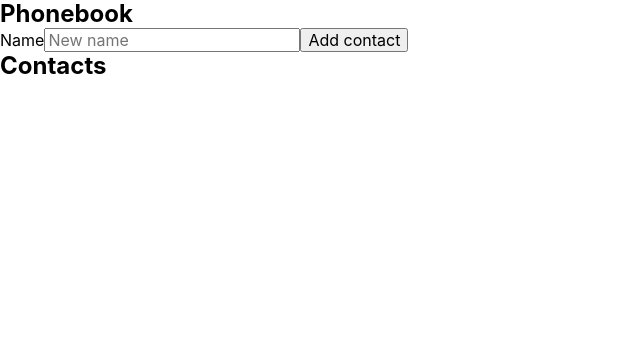
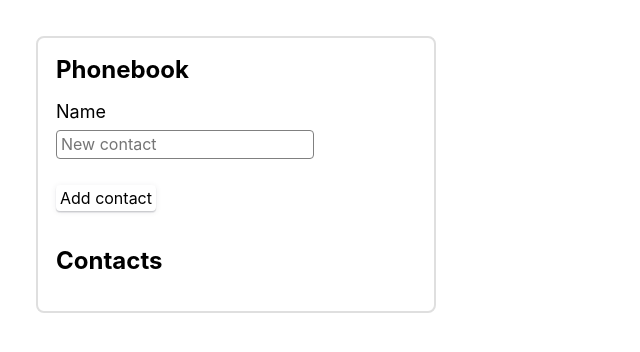
Before and after one commit to OksanaJarosch/goit-react-hw-02-phonebook, a React (Create React App) app: page / in a window 1280 px wide. Shown: the top 352 px of the page, without its empty margins (0-640 px from the left). Built offline with nearby package versions, Linux system fonts and the light colour scheme.

Commit message:
name-input-styled

```diff
--- a/src/components/App.jsx
+++ b/src/components/App.jsx
@@ -3,6 +3,7 @@ import { GlobalStyle } from "GlobalStyle";
 import { nanoid } from 'nanoid';
 import { Phonebook } from "./Phonebook/Phonebook";
 import { Contacts } from "./Contacts/Contacts";
+import { Container } from "./App.styled";
 
 export class App extends Component {
 
@@ -25,11 +26,11 @@ state = {
 
   render() {
     return (
-      <>
+      <Container>
         <Phonebook onAddContact={this.addContact}></Phonebook>
         <Contacts myContacts={this.state.contacts}></Contacts>
       <GlobalStyle />
-      </>
+      </Container>
     );
   };
 };
--- /dev/null
+++ b/src/components/App.styled.js
@@ -0,0 +1,10 @@
+import styled from "styled-components";
+
+export const Container = styled.div`
+max-width: 400px;
+margin: 36px;
+padding: 18px;
+border: 2px solid #dfdfdf;
+border-radius: 8px;
+background-color: white;
+`;
--- a/src/components/Contacts/Contacts.jsx
+++ b/src/components/Contacts/Contacts.jsx
@@ -1,16 +1,16 @@
-
+import { Titel, Contact } from "./Contacts.styled";
 
 export const Contacts = ({ myContacts }) => {
 
     return (
         <>
-            <h2>Contacts</h2>
+            <Titel>Contacts</Titel>
             <ul>
                 {myContacts.map(contact => {
                     return (
-                        <li key={contact.id}>
+                        <Contact key={contact.id}>
                             <p>{contact.name}</p>
-                        </li>
+                        </Contact>
                     )
                 })}
             </ul>
--- a/src/components/Contacts/Contacts.styled.js
+++ b/src/components/Contacts/Contacts.styled.js
@@ -0,0 +1,10 @@
+import styled from "styled-components";
+
+export const Titel = styled.h2`
+margin-bottom: 18px;
+`;
+
+export const Contact = styled.li`
+list-style: none;
+margin-bottom: 8px;
+`;
--- a/src/components/Phonebook/Phonebook.jsx
+++ b/src/components/Phonebook/Phonebook.jsx
@@ -1,9 +1,10 @@
-import { Formik, Form, Field, ErrorMessage  } from 'formik';
+import { Formik } from 'formik';
 import * as Yup from 'yup';
+import { FormTitel, StyledForm, StyledInput, StyledLabel, StyledButton, Error } from './Phonebook.styled';
 
 
 const schema = Yup.object().shape({
-    name: Yup.string().required('Required'),
+    name: Yup.string().min(3, "Too short").required('Required'),
 });
 
 
@@ -11,27 +12,26 @@ export const Phonebook = ({onAddContact}) => {
 
         return (
         <section>
-            <h2>Phonebook</h2>
+            <FormTitel>Phonebook</FormTitel>
                 <Formik
                     initialValues={{
                         name: '',
                     }}
                     validationSchema={schema}
                     onSubmit={(values, actions) => {
-                        console.log(values);
                         onAddContact(values);
                         actions.resetForm();
                     }}
                 >
 
-                            <Form autoComplete="off">
-                    <label>
+                            <StyledForm autoComplete="off">
+                    <StyledLabel>
                         Name
-                            <Field type="text" name="name" placeholder="New name" required />
-                            <ErrorMessage name="name" component="span"></ErrorMessage>
-                    </label>
-                    <button type="submit">Add contact</button>
-                    </Form>
+                            <StyledInput type="text" name="name" placeholder="New contact"/>
+                            <Error name="name" component="p"/>
+                    </StyledLabel>
+                    <StyledButton type="submit">Add contact</StyledButton>
+                    </StyledForm>
                 </Formik>
         </section>
     )
--- a/src/components/Phonebook/Phonebook.styled.js
+++ b/src/components/Phonebook/Phonebook.styled.js
@@ -0,0 +1,44 @@
+import { Form, Field, ErrorMessage } from "formik";
+import styled from "styled-components";
+
+
+export const FormTitel = styled.h2`
+margin-bottom: 18px;
+`;
+
+export const StyledForm = styled(Form)`
+margin-bottom:36px;
+`;
+
+export const StyledInput = styled(Field)`
+display: block;
+margin: 8px 0;
+padding: 4px;
+font-size: 16px;
+border-radius: 4px;
+border: 1px solid gray;
+`;
+
+export const Error = styled(ErrorMessage)`
+font-size: 16px;
+color: #c7231b;
+`;
+
+export const StyledLabel = styled.label`
+font-size: 18px;
+`;
+
+export const StyledButton = styled.button`
+margin-top: 18px;
+padding: 4px;
+background-color: white;
+border: transparent;
+border-radius: 4px;
+box-shadow: 0px 1px 6px rgba(46, 47, 66, 0.08), 0px 1px 1px rgba(46, 47, 66, 0.16), 0px 2px 1px rgba(46, 47, 66, 0.08);
+
+&:hover{
+    background-color: #ededed;
+    box-shadow: 0px 3px 1px rgba(0, 0, 0, 0.1), 0px 2px 1px rgba(0, 0, 0, 0.08),
+    0px 2px 2px rgba(0, 0, 0, 0.12);
+}
+`;
```
